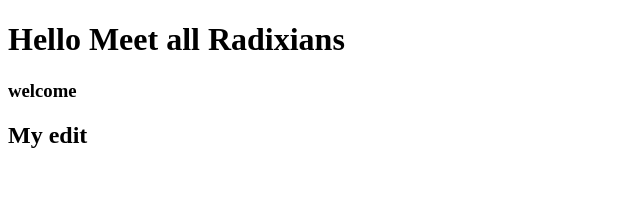
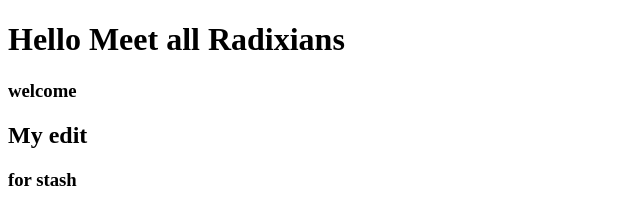
Before and after one commit to ankitrudani6/Day2Training, a plain HTML site: page index.html in a window 1280 px wide. Shown: the full height of the page, 0-640 px from the left. Drawn offline with Linux system fonts and the light colour scheme.

Commit message:
index commit

```diff
--- a/index.html
+++ b/index.html
@@ -10,5 +10,6 @@
     <h1>Hello Meet all Radixians</h1>
     <h3>welcome</h3>
     <h2>My edit</h2>
+    <h3>for stash</h3>
 </body>
 </html>
```
